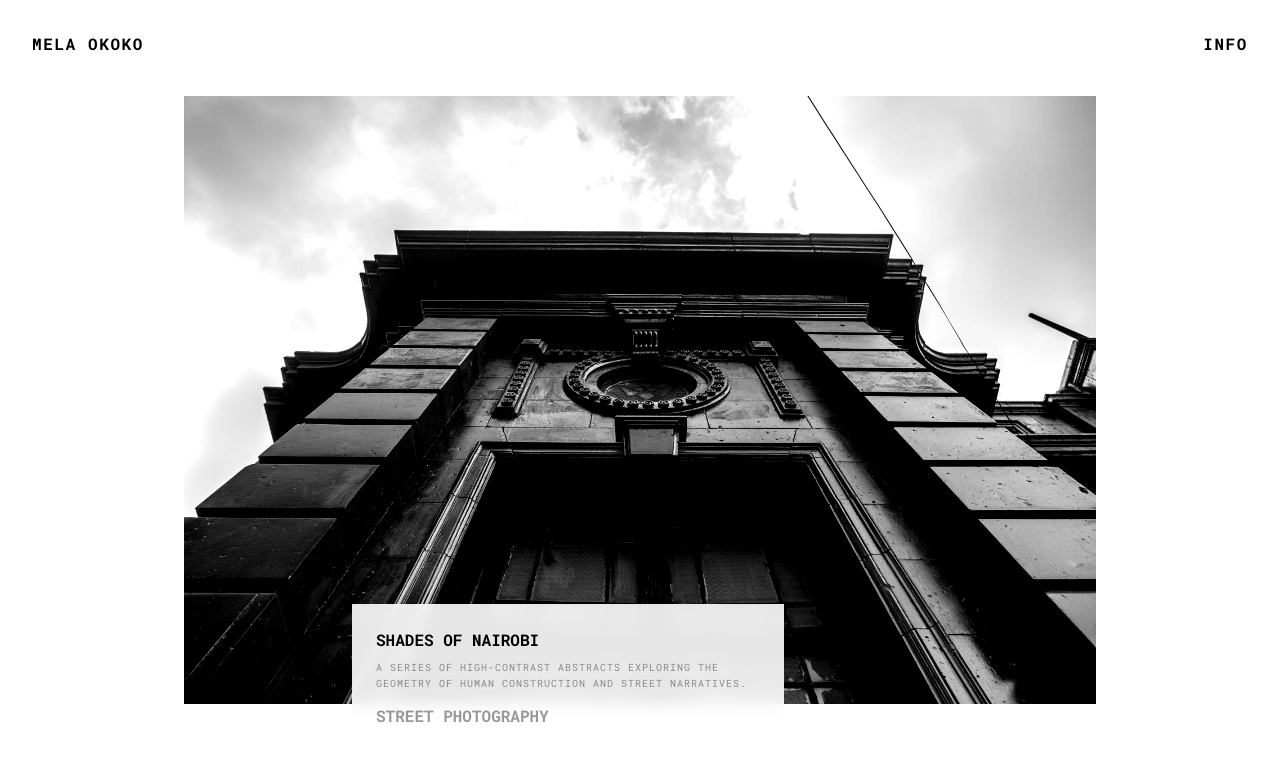
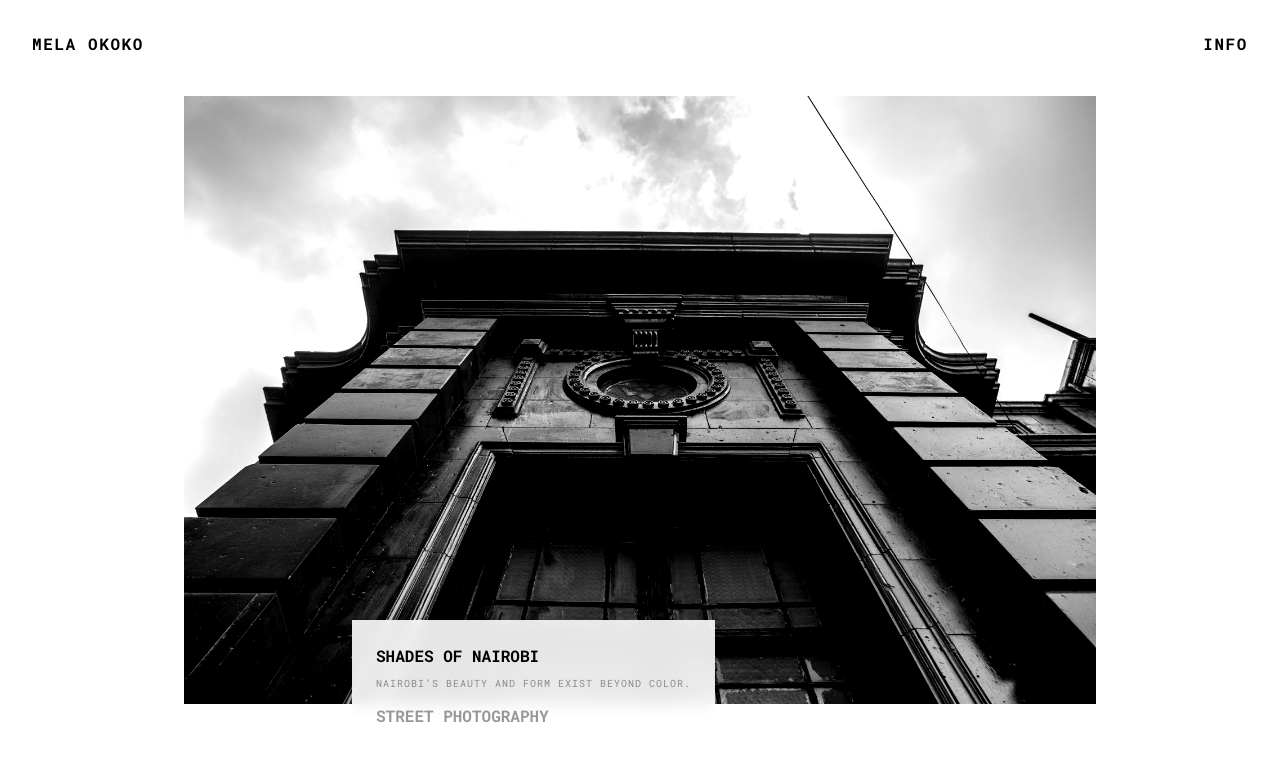
Before and after one commit to melaokoko-dot/Mela-Okoko-Bio-page, a React (Vite) app: page / in a window 1280 px wide. Shown: the top 760 px of the page. Built offline with nearby package versions, Linux system fonts and the light colour scheme.

Commit message:
Update description for 'SHADES OF NAIROBI'

```diff
--- a/src/App.tsx
+++ b/src/App.tsx
@@ -52,7 +52,7 @@ const PROJECT_DATA: Project[] = [
     id: 'street',
     title: 'SHADES OF NAIROBI',
     category: 'STREET PHOTOGRAPHY',
-    description: 'A SERIES OF HIGH-CONTRAST ABSTRACTS EXPLORING THE GEOMETRY OF HUMAN CONSTRUCTION AND STREET NARRATIVES.',
+    description: 'Nairobi’s beauty and form exist beyond color.',
     coverImage: 'assets/photos/01_shades-of-nairobi/SON-18.jpg',
     images: [
       'assets/photos/01_shades-of-nairobi/SON-1.jpg',
```
